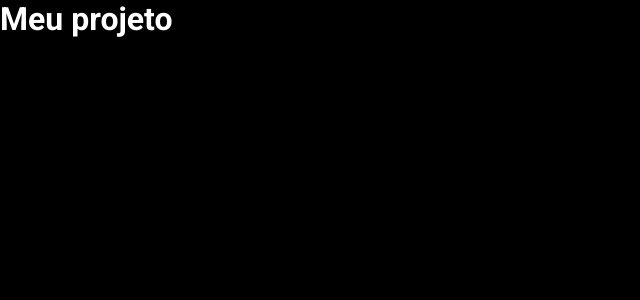
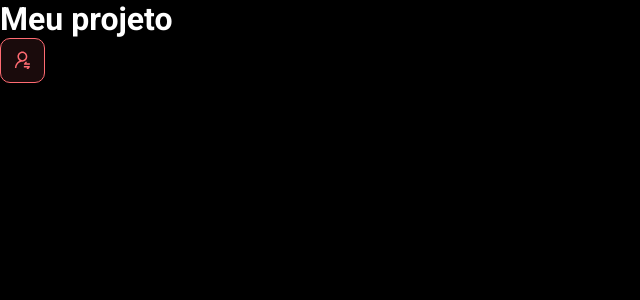
Before and after one commit to LaraMatosAguirres/DSMeta, a React (Vite) app in the folder frontend/: page / in a window 1280 px wide. Shown: the top 300 px of the page, without its empty margins (0-640 px from the left). Built offline with nearby package versions, Linux system fonts and the light colour scheme.

Commit message:
003 - Componente NotificationButton

```diff
--- a/frontend/src/App.tsx
+++ b/frontend/src/App.tsx
@@ -1,10 +1,13 @@
-import './App.css'
+import "./App.css";
+import NotificationButton from "./components/NotificationButton";
 
 function App() {
-
   return (
-    <h1>Meu projeto</h1>
-  )
+    <>
+      <h1>Meu projeto</h1>
+      <NotificationButton />
+    </>
+  );
 }
 
-export default App
+export default App;
--- /dev/null
+++ b/frontend/src/components/NotificationButton/index.tsx
@@ -0,0 +1,12 @@
+import AvatarIcon from "../../assets/img/avatar-icon 1.svg";
+import "./styles.css";
+
+function NotificationButton() {
+  return (
+    <div className="dsmeta-red-btn">
+      <img src={AvatarIcon} alt="Notificar" />
+    </div>
+  );
+}
+
+export default NotificationButton;
--- /dev/null
+++ b/frontend/src/components/NotificationButton/styles.css
@@ -0,0 +1,15 @@
+.dsmeta-red-btn {
+    height: 45px;
+    width: 45px;
+    background: rgba(255, 107, 114, 0.1);
+    border: 1px solid #ff6b72;
+    border-radius: 10px;
+    display: flex;
+    align-items: center;
+    justify-content: center;
+    cursor: pointer;
+  }
+
+  .dsmeta-red-btn img {
+      width: 19px;
+  }
```
Also changed, not shown: frontend/src/assets/img/avatar-icon 1.svg (added).
